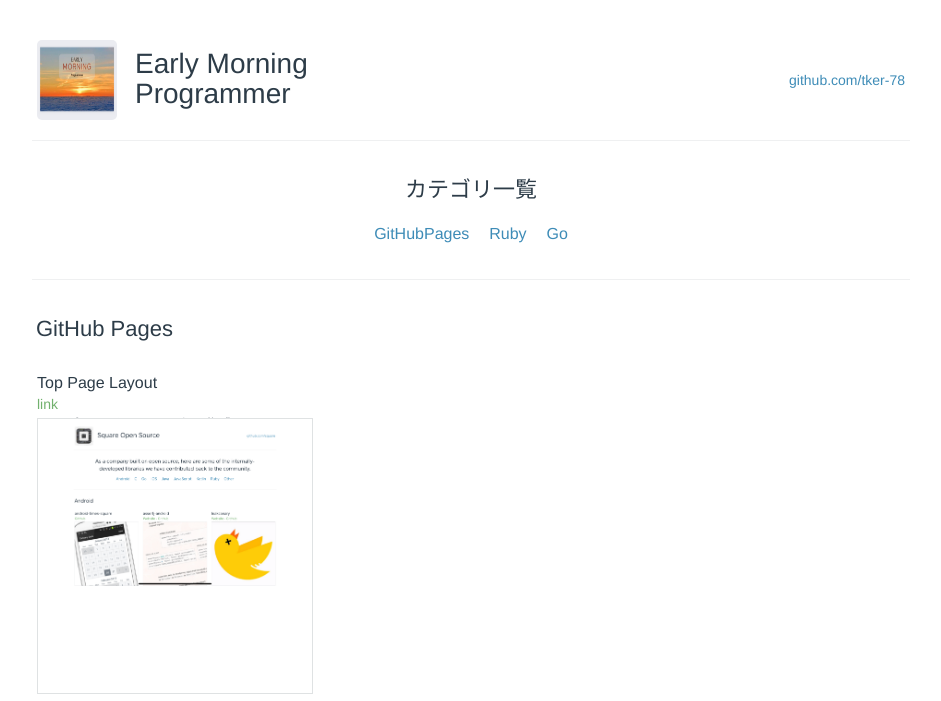
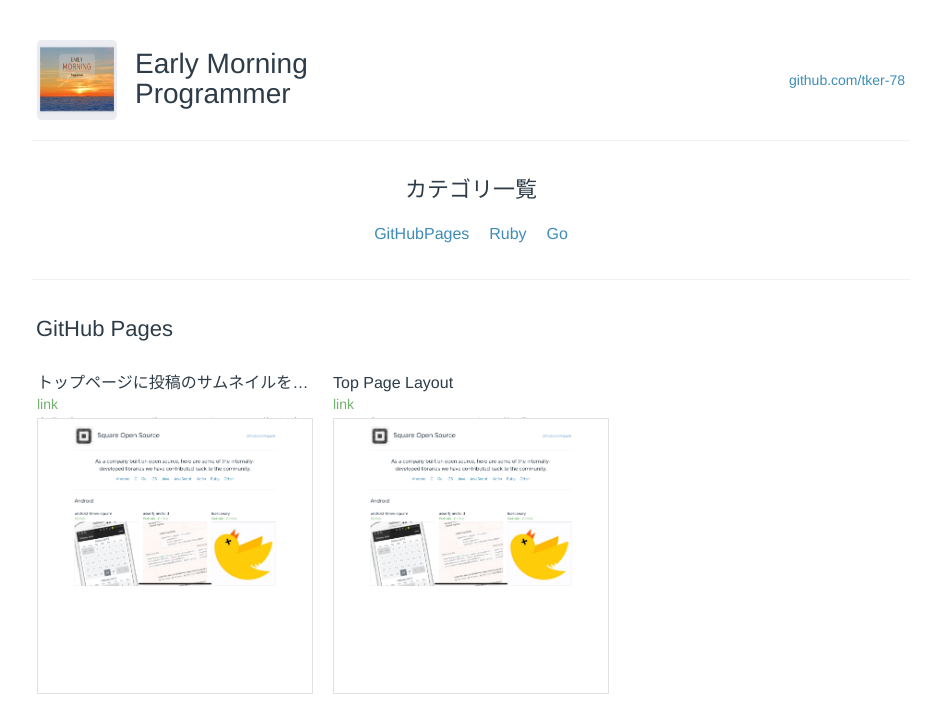
Before and after one commit to tker-78/early-morn-prog, a Jekyll site: the page built from index.md, in a window 1280 px wide. Shown: the top 701 px of the page, without its empty margins (169-1110 px from the left). Built offline with Jekyll 4.4.1, drawn with Linux system fonts in a browser that asks for light colours; some web fonts are replaced; our own code applies the rules of GitHub Pages for plain Markdown files; comment, search, counter and statistics services are not loaded; grey boxes are pictures that could not be loaded.

Commit message:
add image

````diff
--- a/_config.yml
+++ b/_config.yml
@@ -1,6 +1,6 @@
 theme: jekyll-theme-minimal
 
 url: https://tker-78.github.io
-# baseurl: /early-morn-prog
+baseurl: /early-morn-prog
 
 title: Early Morning Programmer
--- /dev/null
+++ b/_posts/githubpages/2022-07-27-thumbnail.md
@@ -0,0 +1,16 @@
+---
+title : "トップページに投稿のサムネイルを表示する"
+description: "各記事へのリンク先にサムネイル画像を自動的に表示する方法"
+category: githubpages
+dirname: 2022-07-27-thumbnail
+
+---
+
+
+# トップページに画像のポストのサムネイル画像を表示する
+
+```html
+  <img src="http://tker-78.github.io/early-morn-prog/images/posts/{{ post.category}}/{{ post.dirname}}/image1.png" />
+```
+
+各ポストで`category`と`dirname`は確実に指定すること.
````
Also changed, not shown: images/posts/githubpages/2022-07-27-thumbnail/image1.png (added), 3 other files.
